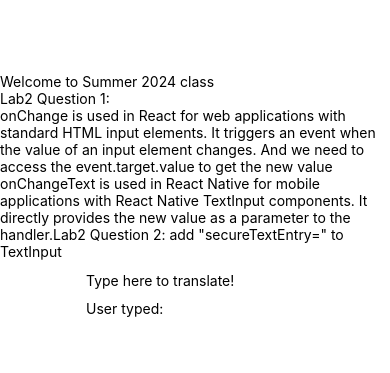
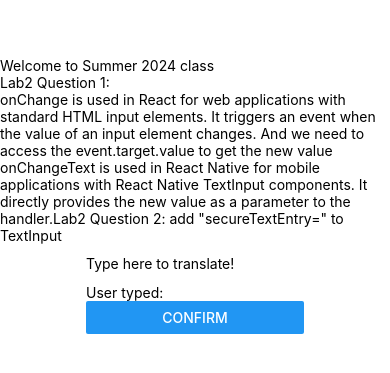
Before and after one commit to oiat11/summer2024, a React Native app: screen / in a window 390 px wide. Shown: the part 227-600 px from the top of the page. Built offline with nearby package versions, Linux system fonts and the light colour scheme.

Commit message:
added the confirm button and to log on console what user has typed

```diff
--- a/Components/Input.js
+++ b/Components/Input.js
@@ -1,4 +1,4 @@
-import { View, Text, TextInput } from 'react-native'
+import { View, Text, TextInput, Button } from 'react-native'
 import React, { useState, useEffect, useRef } from 'react';
 
 
@@ -21,12 +21,15 @@ const Input = ({ autoFocus }) => {
     setShowThankYou(false);
   };
 
+  const handleConfirm = () => {
+    console.log(`You typed: ${text}`);
+  }
+
   return (
     <View>
        <TextInput
         style={{ height: 40}}
         placeholder="Type here to translate!"
-        secureTextEntry={true}
         onChangeText={changedText => setText(changedText)}
         value={text}
         onBlur={handleBlur}
@@ -34,6 +37,7 @@ const Input = ({ autoFocus }) => {
         />
       <Text>User typed: {text}</Text>
       {showThankYou && <Text>Thank you</Text>}
+      <Button title='Confirm' onPress={handleConfirm} />
     </View>
   )
 }
```
